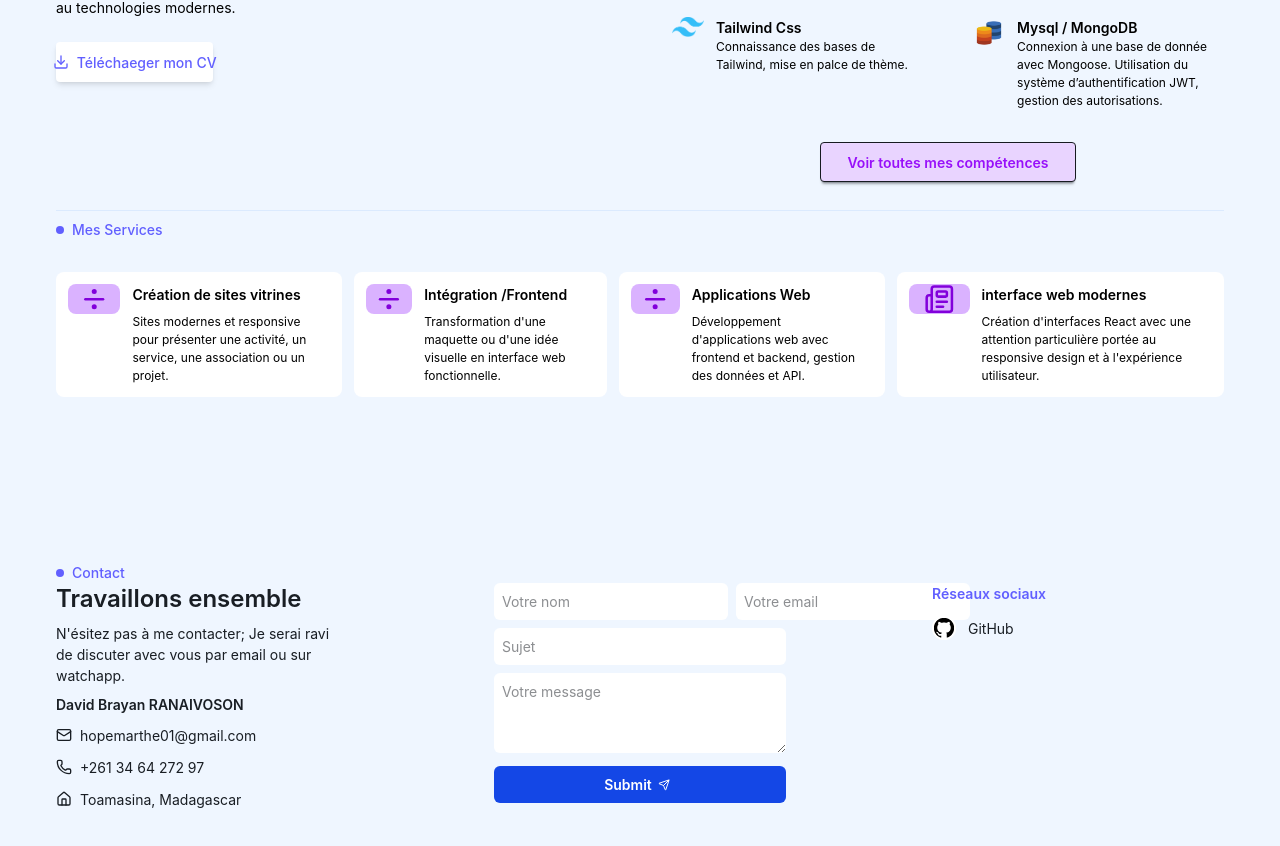
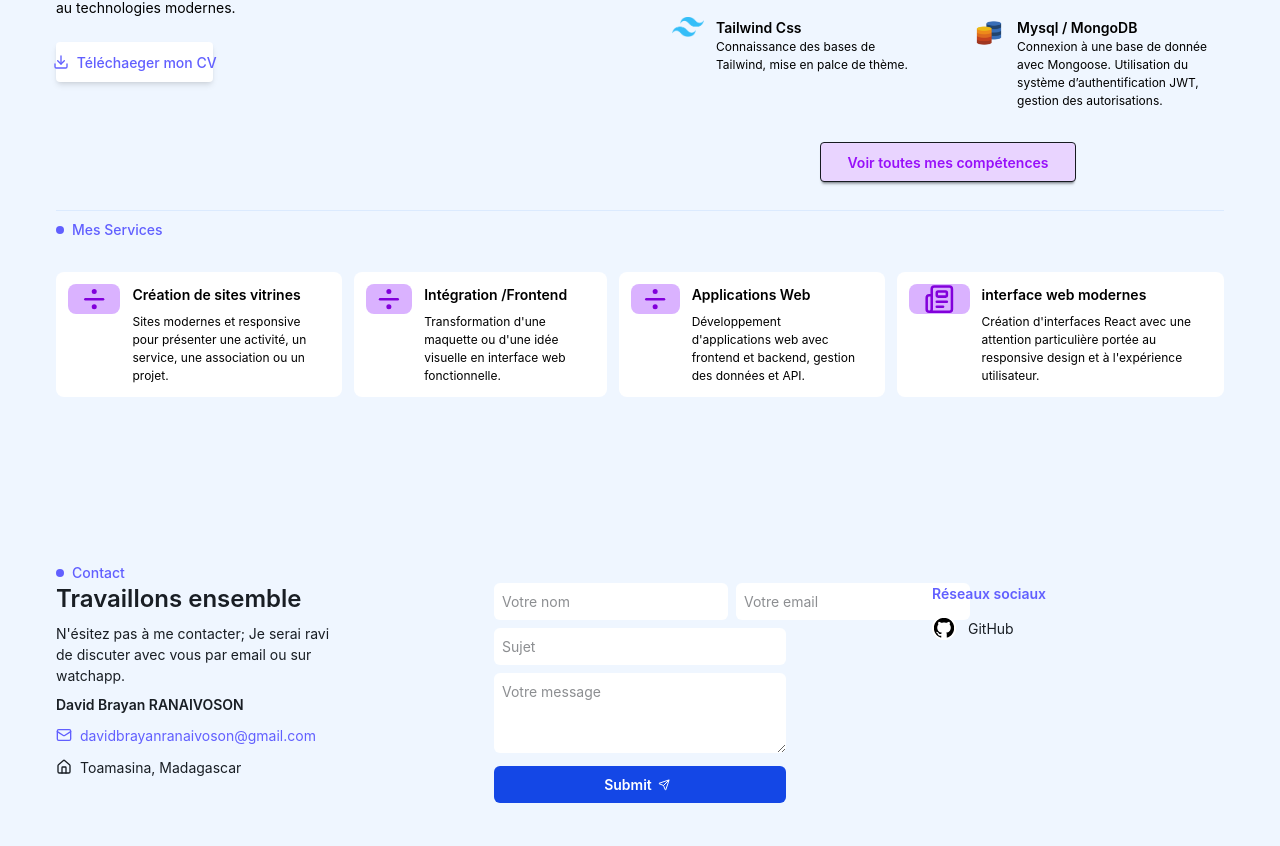
Before and after one commit to davidbrayanranaivoson/Portfolio, a React (Vite) app: page / in a window 1280 px wide. Shown: the part 1158-2004 px from the top of the page. Built offline with nearby package versions, Linux system fonts and the light colour scheme.

Commit message:
info de contact updated

```diff
--- a/src/components/navbar.tsx
+++ b/src/components/navbar.tsx
@@ -44,13 +44,12 @@ export function NavBar() {
             <a href="#Contacts">Contacts</a>
           </ul>
         </nav>
-        <div>
-          <input
-            type="button"
-            value="Me contacter"
-            className="btn btn-info text-white bg-linear-to-l from-blue-400 to-blue-900"
-          />
-        </div>
+        <a
+          href="mailto:davidbrayanranaivoson@gmail.com"
+          className="btn btn-info text-white bg-linear-to-l from-blue-400 to-blue-900"
+        >
+          Me contacter
+        </a>
       </div>
     </motion.div>
   );
--- a/src/pages/Contact.tsx
+++ b/src/pages/Contact.tsx
@@ -18,13 +18,11 @@ function Contact() {
             email ou sur watchapp.
           </p>
           <span className="font-semibold">David Brayan RANAIVOSON</span>
-          <span className="flex items-center gap-2">
+          <span className="flex items-center gap-2 text-indigo-500">
             <Mail className="w-4" />
-            <a href="mailto:hopemarthe01@gmail.com">hopemarthe01@gmail.com</a>
-          </span>
-          <span className="flex items-center  gap-2">
-            <Phone className="w-4" />
-            <a href="tel:+261346427297">+261 34 64 272 97</a>
+            <a href="mailto:davidbrayanranaivoson@gmail.com">
+              davidbrayanranaivoson@gmail.com
+            </a>
           </span>
           <span className="flex items-center  gap-2">
             <House className="w-4" />
@@ -36,7 +34,11 @@ function Contact() {
         </div>
         <div className="w-1/4 flex flex-col gap-3">
           <h4 className="text-indigo-500 font-semibold">Réseaux sociaux</h4>
-          <a href="https://git.org" className="flex items-center gap-3">
+          <a
+            href="https://github.com/davidbrayanranaivoson"
+            target="_blank"
+            className="flex items-center gap-3"
+          >
             <img src="/public/GitHub_Guide.png" alt="" className="w-6" />
             <span>GitHub</span>
           </a>
--- a/src/pages/Header.tsx
+++ b/src/pages/Header.tsx
@@ -37,10 +37,12 @@ function Header() {
             <input type="button" value={"Voir mes projets"} className="" />
             <ArrowRight width={"18px"} />
           </div>
-          <div className="btn btn-soft text-white border-2 border-zinc-600">
-            <input type="button" value={"Me contacter"} className="" />
-            <ContactRound width={"18px"} />
-          </div>
+          <a href="mailto:davidbrayanranaivoson@gmail.com">
+            <div className="btn btn-soft text-white border-2 border-zinc-600">
+              <input type="button" value={"Me contacter"} className="" />
+              <ContactRound width={"18px"} />
+            </div>
+          </a>
         </div>
         <ImageLink />
       </aside>
```
